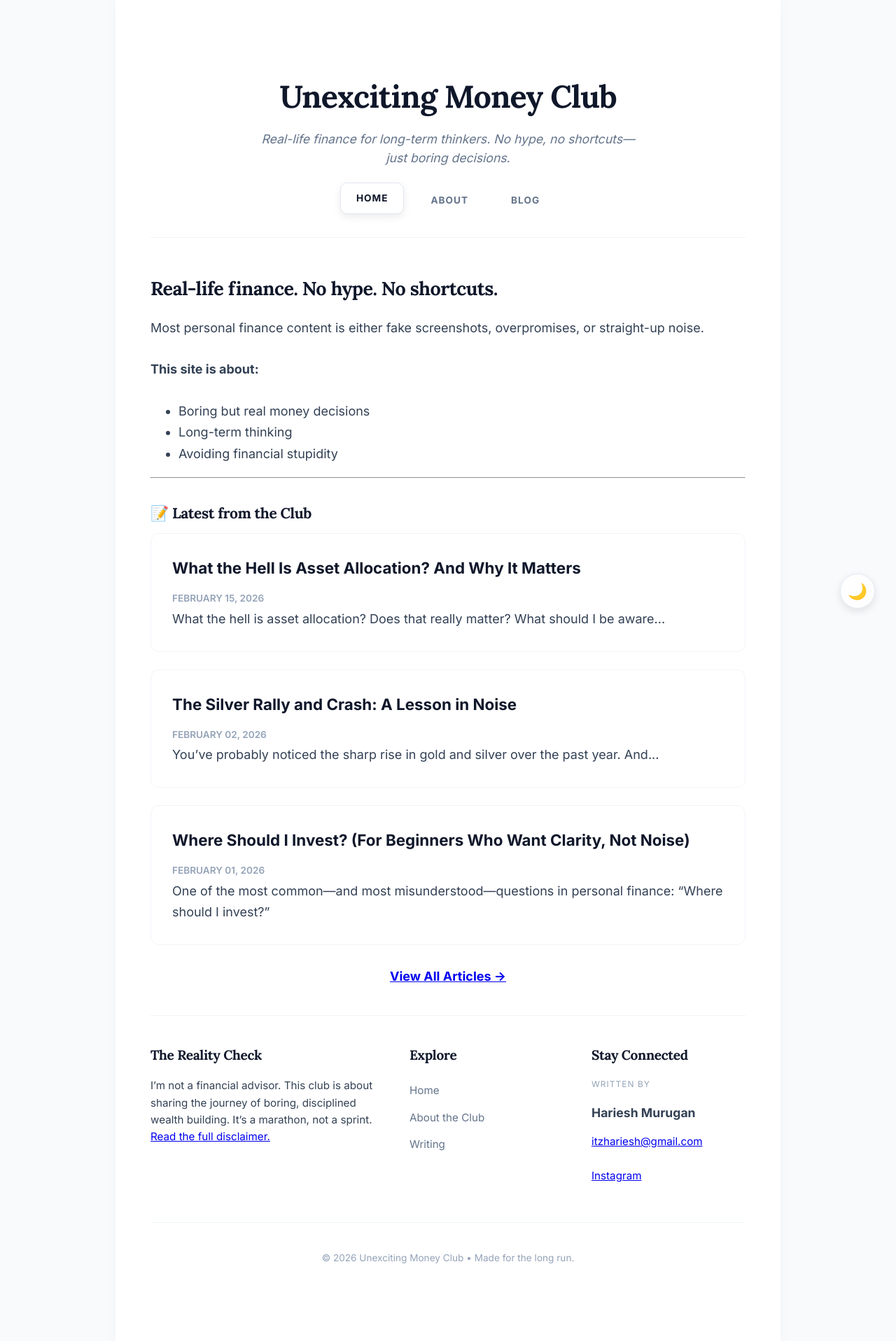
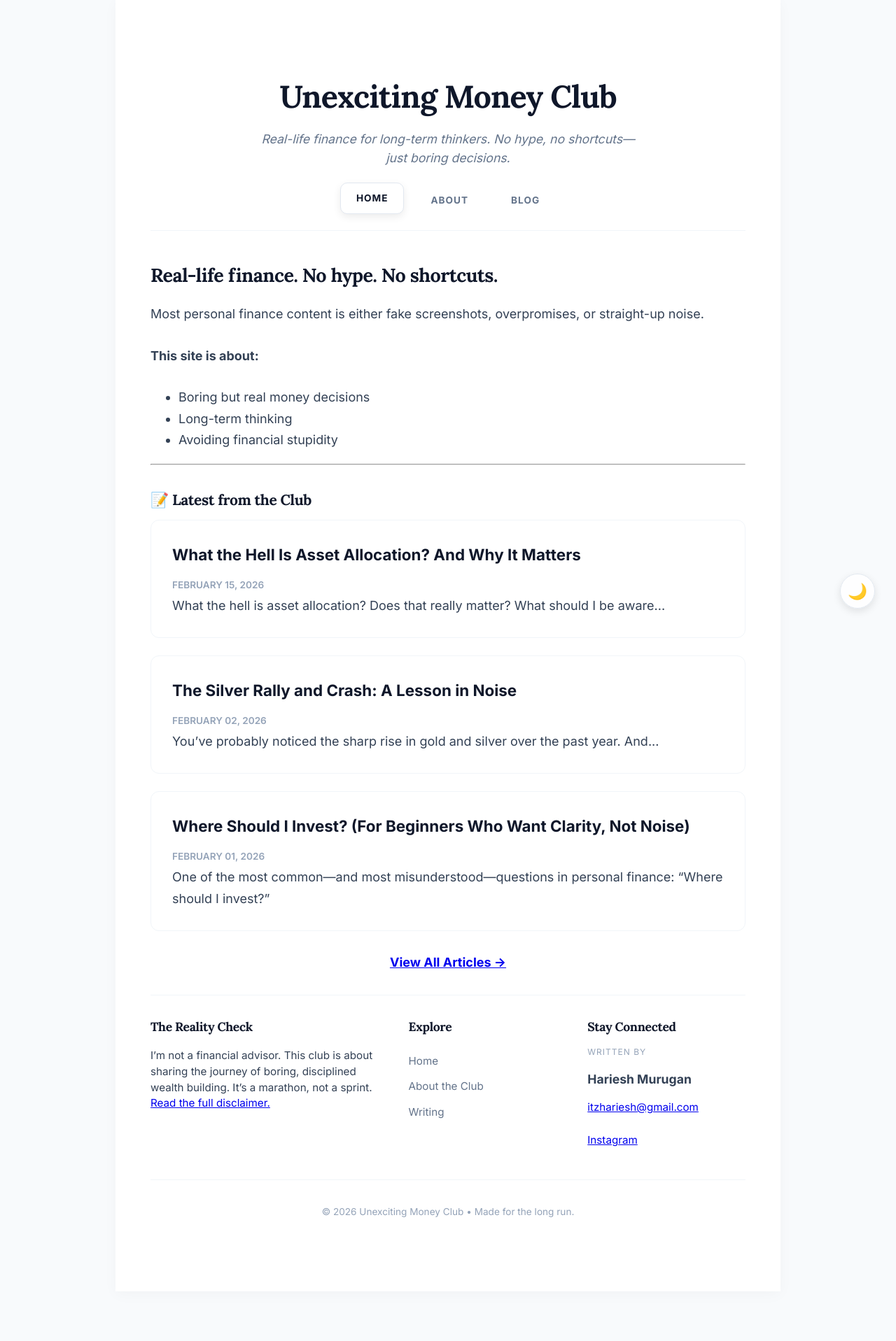
Before and after one commit to HarieshMK/HarieshMK.github.io, a Jekyll site: the page built from index.md, in a window 1280 px wide. Shown: the whole page at 70% size. Built offline with Jekyll 4.4.1, drawn with Linux system fonts in a browser that asks for light colours; after the commit the page ends 1846 px from its top, so only the background shows below that.

Commit message:
Update style.css

```diff
--- a/assets/css/style.css
+++ b/assets/css/style.css
@@ -33,9 +33,9 @@
 /* ===== 2. HEADER & ELEVATED NAVIGATION ===== */
 header {
   text-align: center;
-  padding: 40px 0 30px 0;
+  padding: 40px 0 20px 0; /* Tightened */
   border-bottom: 1px solid #f1f5f9;
-  margin-bottom: 50px;
+  margin-bottom: 40px; /* Reduced from 50px */
 }
 
 header h1 { font-size: 2.8rem; margin: 0; }
@@ -94,7 +94,7 @@
   border: 1px solid transparent;
 }
 
-/* Fixed: Nav Hover State for Light Mode */
+/* Nav Hover State Fix */
 .nav-list li a:hover {
   color: #38bdf8;
   background: #f8fafc;
@@ -132,28 +132,28 @@
 .post-title { font-size: 1.4rem; font-weight: 700; color: #0f172a; margin-bottom: 8px; display: block; }
 .post-date { font-size: 0.85rem; color: #94a3b8; font-weight: 600; text-transform: uppercase; }
 
-/* ===== 4. FOOTER GRID (Fixed Gaps) ===== */
+/* ===== 4. FOOTER GRID (Significant Spacing Reduction) ===== */
 footer {
-  margin-top: 40px; /* Reduced from 60px */
-  padding-top: 40px; /* Reduced from 50px */
+  margin-top: 30px; /* Reduced from 40px */
+  padding-top: 30px; /* Reduced from 40px */
   border-top: 1px solid #f1f5f9;
 }
 
 .footer-grid {
   display: grid;
   grid-template-columns: 1.5fr 1fr 1fr;
-  gap: 40px; /* Slightly reduced for a tighter look */
+  gap: 30px; /* Reduced gap */
 }
 
-.footer-col h3 { font-size: 1.2rem; margin-top: 0; margin-bottom: 15px; color: #0f172a; }
+.footer-col h3 { font-size: 1.1rem; margin-top: 0; margin-bottom: 12px; color: #0f172a; }
 
 .footer-col p, .footer-links a, .footer-col a {
   font-size: 0.95rem;
-  line-height: 1.6;
+  line-height: 1.5;
 }
 
 .footer-links { list-style: none; padding: 0; }
-.footer-links li { margin-bottom: 8px; } /* Tighter list spacing */
+.footer-links li { margin-bottom: 6px; } /* Tightened further */
 .footer-links a {
   text-decoration: none;
   color: #64748b;
@@ -162,25 +162,38 @@
 }
 .footer-links a:hover { color: #38bdf8; }
 
+/* Icon Style Prep */
+.social-icons {
+  display: flex;
+  gap: 15px;
+  margin-top: 10px;
+}
+.social-icons a {
+  font-size: 1.2rem;
+  color: #64748b;
+  transition: color 0.3s ease;
+}
+.social-icons a:hover { color: #38bdf8; }
+
 .by-line {
   font-size: 0.75rem !important;
   text-transform: uppercase;
   letter-spacing: 1px;
   color: #94a3b8;
-  margin-bottom: 4px !important;
+  margin-bottom: 2px !important;
 }
-.author-name { font-size: 1.1rem !important; display: block; margin-bottom: 10px !important; }
+.author-name { font-size: 1.1rem !important; display: block; margin-bottom: 8px !important; }
 
 .footer-bottom {
   text-align: center;
-  padding: 25px 0;
-  margin-top: 30px;
+  padding: 20px 0; /* Tightened */
+  margin-top: 20px; /* Tightened */
   border-top: 1px solid #f1f5f9;
   font-size: 0.85rem;
   color: #94a3b8;
 }
 
-/* ===== 5. THE FIXES (Newsletter, Comments, Nav Cards) ===== */
+/* ===== 5. THE FIXES ===== */
 .ml-embedded { margin: 40px 0 !important; }
 .ml-form-embedWrapper { border-radius: 12px !important; border: 1px solid #f1f5f9 !important; background: #fff !important; }
 
@@ -212,7 +225,7 @@
 .nav-label { font-size: 0.75rem; color: #94a3b8; text-transform: uppercase; margin-bottom: 4px; }
 .nav-title { font-weight: 700; color: #0f172a; font-size: 1rem; line-height: 1.4; }
 
-.back-to-blog-container { text-align: center; margin-bottom: 50px; }
+.back-to-blog-container { text-align: center; margin-bottom: 40px; }
 .back-link {
   font-weight: 700;
   color: #0f172a;
@@ -230,41 +243,38 @@
 }
 #cusdis_thread iframe { width: 100% !important; min-height: 500px; border: none !important; }
 
-/* ===== 6. PREMIUM DARK MODE OVERRIDES ===== */
+/* ===== 6. PREMIUM DARK MODE OVERRIDES (Aggressive Link Fix) ===== */
 .dark-theme body { background-color: #0b1120; color: #e2e8f0; }
 .dark-theme .container { background: #0f172a; }
+
+/* KILL FLASHY BLUE: High specificity selector to force dark mode colors */
+.dark-theme a,
+.dark-theme a:visited,
+.dark-theme .back-link,
+.dark-theme .footer-links a,
+.dark-theme .footer-col a {
+  color: #94a3b8 !important;
+  text-decoration: none !important;
+}
+
+/* Bright Blue only on HOVER for Dark Mode */
+.dark-theme a:hover,
+.dark-theme .back-link:hover,
+.dark-theme .footer-links a:hover,
+.dark-theme .footer-col a:hover {
+  color: #38bdf8 !important;
+}
 
 .dark-theme h1, .dark-theme h2, .dark-theme h3,
 .dark-theme h4, .dark-theme h5, .dark-theme h6,
 .dark-theme .post-title, .dark-theme .nav-title,
-.dark-theme .footer-col h3, .dark-theme .back-link {
+.dark-theme .footer-col h3 {
   color: #ffffff !important;
-  text-decoration: none !important;
 }
 
-/* Nav Hover for Dark Mode */
 .dark-theme .nav-list li a:hover {
   color: #38bdf8;
   background: #1e293b;
-}
-
-.dark-theme header h1 a { color: #ffffff; }
-
-/* Fixed: Forced muted color for all links to stop "Flashy Blue" */
-.dark-theme .post-excerpt, .dark-theme p,
-.dark-theme .footer-col p, .dark-theme .footer-links a,
-.dark-theme .footer-col a, .dark-theme .back-link,
-.dark-theme a[href*="Writing"], .dark-theme a[href*="home"] {
-  color: #94a3b8 !important;
-  text-decoration: none !important;
-}
-
-/* Blue only on Hover */
-.dark-theme a:hover,
-.dark-theme .footer-links a:hover,
-.dark-theme .footer-col a:hover,
-.dark-theme .back-link:hover {
-  color: #38bdf8 !important;
 }
 
 .dark-theme .post-card,
```
